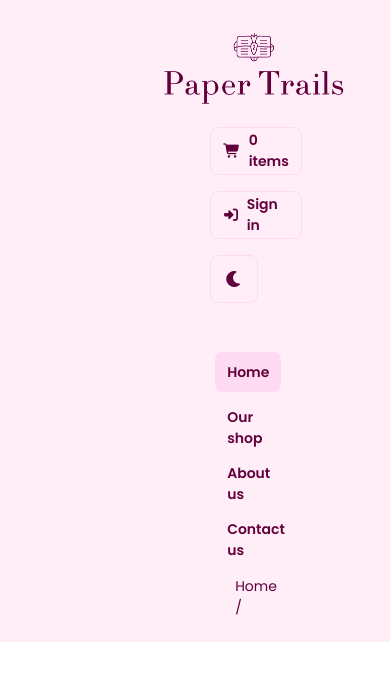
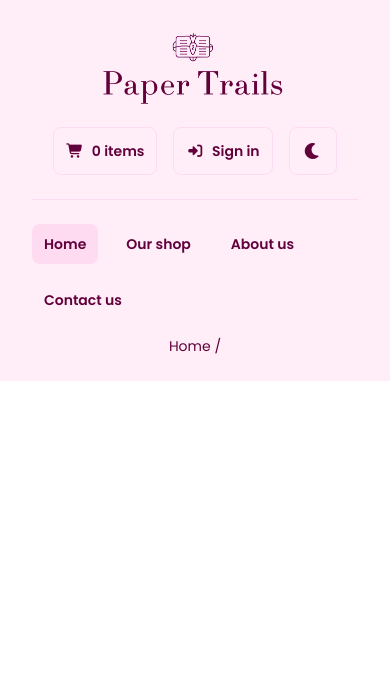
Before and after one commit to BrianPHL/paper-trail-ecommerce, a Django app: page / in a window 390 px wide; the page is wider, and only the part inside the window is pictured. Shown: the top 681 px of that part. Run offline with Django 5.2, Linux system fonts and the light colour scheme; some libraries are stand-ins or nearby versions.

Commit message:
fix(static): header component responsive media queries not applying

```diff
--- a/shop/static/shop/main.css
+++ b/shop/static/shop/main.css
@@ -9,10 +9,11 @@
 /* BASE - Foundation styles */
 @import url('styles/base/_reset.css');
 
-/* LAYOUT - Layout-related styles */
-@import url('styles/layout/_header.css');
 /* COMPONENTS - Reusable component styles */
 @import url('styles/components/_divider.css');
 @import url('styles/components/_button.css');
 @import url('styles/components/_anchor.css');
 @import url('styles/components/_header.css');
+
+/* LAYOUT - Layout-related styles */
+@import url('styles/layout/_header.css');
```
